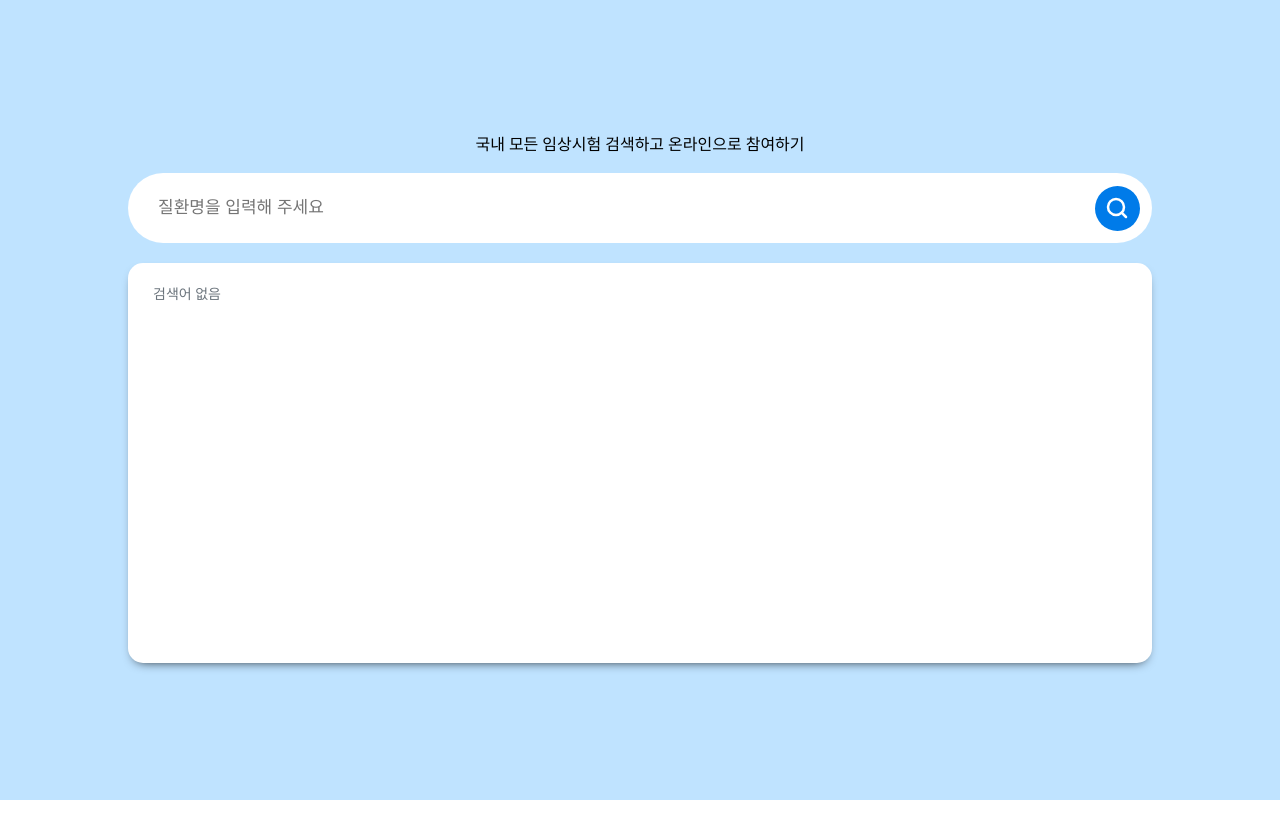
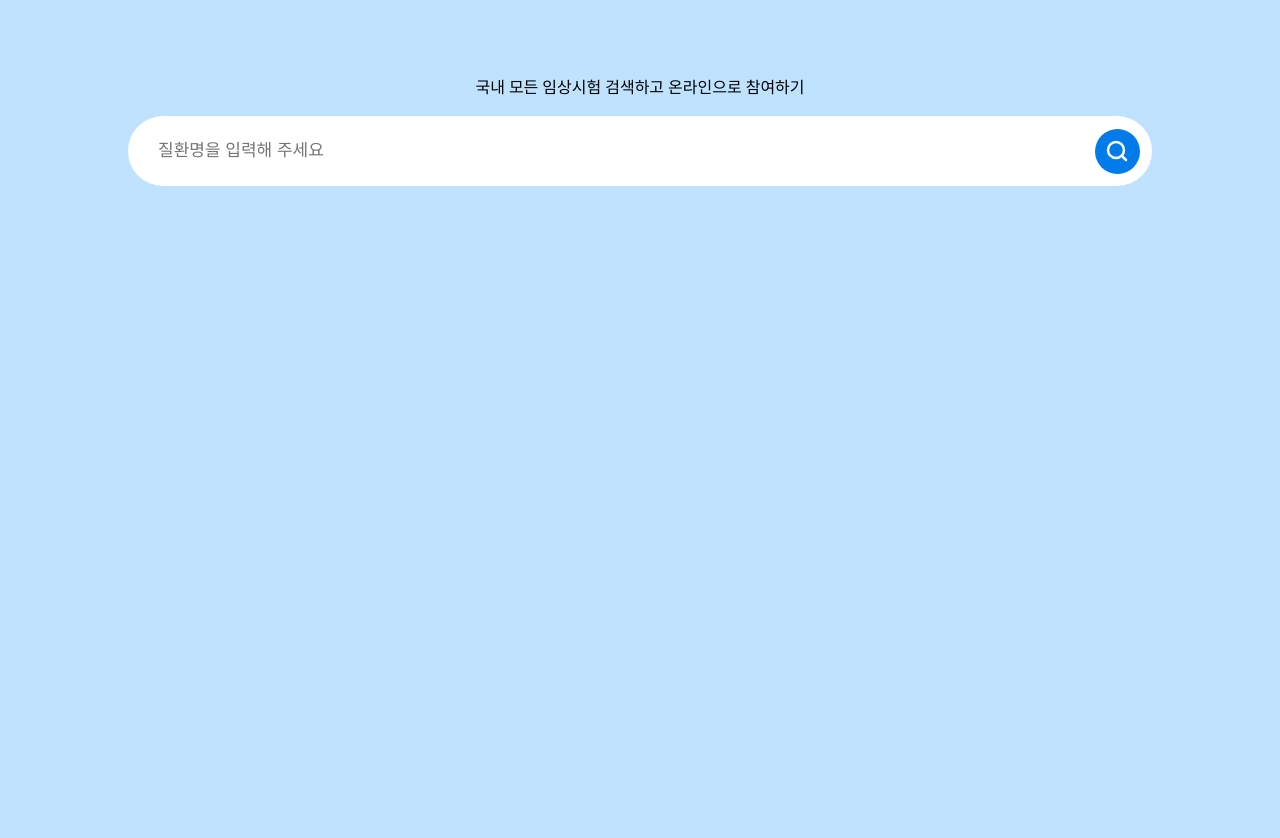
Before and after one commit to wanted-pre-onboarding-team-7/pre-onboarding-8th-3-7, a React (Create React App) app: page / in a window 1280 px wide. Shown: the top 838 px of the page. Before the commit the page ends 800 px from the top, so only its background shows below. Built offline with nearby package versions, Linux system fonts and the light colour scheme.

Commit message:
Feat: input에 포커스 시 검색결과창 표출 및 스타일 추가

```diff
--- a/src/components/searchBar/SearchBar.tsx
+++ b/src/components/searchBar/SearchBar.tsx
@@ -10,6 +10,7 @@ interface IKeywords {
   onKeyPressKeyword: (e: React.KeyboardEvent<HTMLInputElement>) => void;
   focusRef: React.RefObject<HTMLUListElement>;
   getRecommendKeyword: (keyword: string) => void;
+  setViewResult: React.Dispatch<React.SetStateAction<boolean>>;
 }
 
 function SearchBar({
@@ -20,6 +21,7 @@ function SearchBar({
   onKeyPressKeyword,
   focusRef,
   getRecommendKeyword,
+  setViewResult,
 }: IKeywords) {
   const onChangeKeyword = (e: React.FormEvent<HTMLInputElement>) => {
     setKeyword(e.currentTarget.value);
@@ -48,6 +50,8 @@ function SearchBar({
         placeholder="질환명을 입력해 주세요"
         onChange={onChangeKeyword}
         onKeyUp={onKeyPressKeyword}
+        onFocus={() => setViewResult(true)}
+        onBlur={() => setViewResult(false)}
       ></input>
       <button type="button" className={styles.barBtn}></button>
     </div>
--- a/src/components/searchResult/SearchResult.module.css
+++ b/src/components/searchResult/SearchResult.module.css
@@ -24,8 +24,11 @@
 .hover {
   background-color: #eef1f4;
 }
-.resultItem:hover {
-  background-color: #eef1f4;
+
+.noResult {
+  padding: 0 0 7px 25px;
+  font-size: 16px;
+  font-weight: 500;
 }
 
 .highlightingText {
--- a/src/components/searchResult/SearchResult.tsx
+++ b/src/components/searchResult/SearchResult.tsx
@@ -25,7 +25,7 @@ function SearchResult({
   return (
     <div className={styles.container}>
       {recommendKeyword.length === 0 || keyword === '' ? (
-        <p className={styles.resultTitle}>검색어 없음</p>
+        <p className={styles.noResult}>검색어 없음</p>
       ) : (
         <>
           <h2 className={styles.resultTitle}>추천 검색어</h2>
--- a/src/pages/Home.module.css
+++ b/src/pages/Home.module.css
@@ -3,9 +3,10 @@
   width: 100vw;
   min-width: 400px;
   height: 100vh;
+  padding-top: 80px;
   display: flex;
   flex-direction: column;
-  justify-content: center;
+  /* justify-content: center; */
   align-items: center;
   gap: 20px;
 }
--- a/src/pages/Home.tsx
+++ b/src/pages/Home.tsx
@@ -7,6 +7,7 @@ import styles from './Home.module.css';
 function Home() {
   const [keyword, setKeyword] = useState('');
   const [recommendKeyword, setRecommendKeyword] = useState([]);
+  const [viewResult, setViewResult] = useState(false);
 
   const getRecommendKeyword = async (keyword: string) => {
     try {
@@ -16,7 +17,6 @@ function Home() {
       console.log(response);
       console.info('calling api');
       setRecommendKeyword(response.data);
-      //   return response.data;
     } catch (err) {
       console.error(err);
     }
@@ -29,7 +29,6 @@ function Home() {
   const onKeyPressKeyword = (e: React.KeyboardEvent<HTMLInputElement>) => {
     switch (e.key) {
       case 'ArrowDown':
-        // KeyEvent.ArrowDown();
         console.log('아래');
         setFocusIdx((idx) => idx + 1);
         if (focusRef.current?.childElementCount === focusIdx + 1)
@@ -57,7 +56,9 @@ function Home() {
         onKeyPressKeyword={onKeyPressKeyword}
         focusRef={focusRef}
         getRecommendKeyword={getRecommendKeyword}
+        setViewResult={setViewResult}
       />
+      {viewResult && (
         <SearchResult
           keyword={keyword}
           recommendKeyword={recommendKeyword}
@@ -66,6 +67,7 @@ function Home() {
           onKeyPressKeyword={onKeyPressKeyword}
           focusRef={focusRef}
         />
+      )}
     </div>
   );
 }
```
Lines whose indentation alone changed are shown as unchanged.
